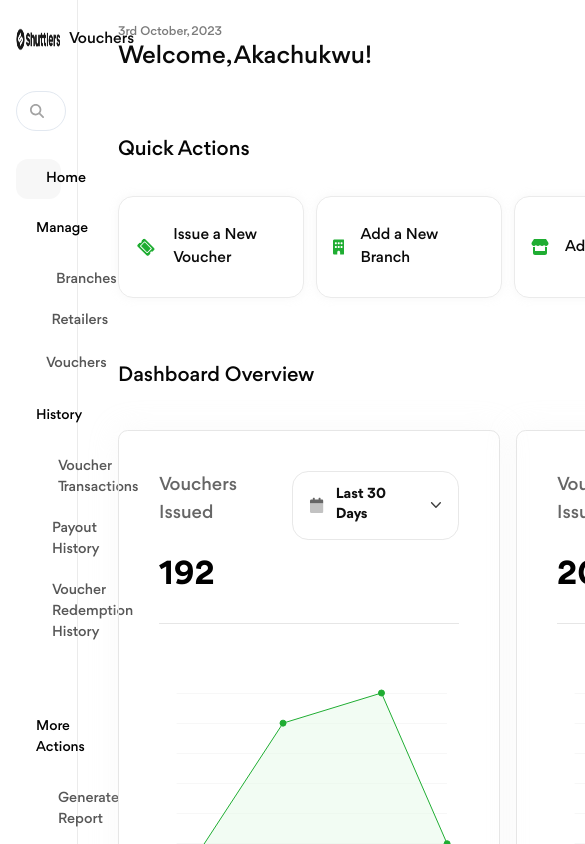
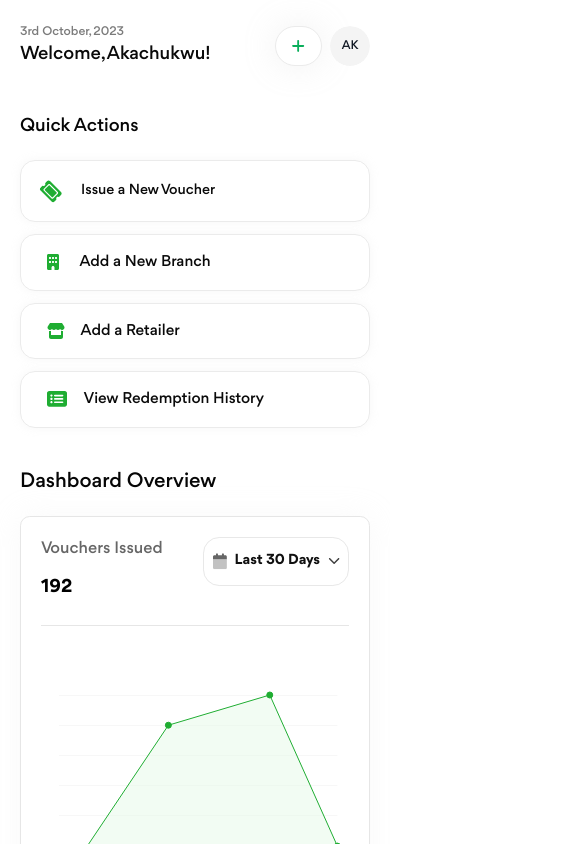
Before and after one commit to OGEmanuel/shuttlers-quick-assessment, a Next.js app: page / in a window 390 px wide. Shown: the top 844 px of the page, 585 px wide, since content can reach past the window. Built offline with nearby package versions, Linux system fonts and the light colour scheme.

Commit message:
Main Content responsive

```diff
--- a/app/globals.css
+++ b/app/globals.css
@@ -27,6 +27,16 @@
   font-style: normal;
 }
 
+.scroll::-webkit-scrollbar {
+  display: none;
+}
+
+/* Hide scrollbar for IE, Edge and Firefox */
+.scroll {
+  -ms-overflow-style: none;  /* IE and Edge */
+  scrollbar-width: none;  /* Firefox */
+}
+
 body {
   font-family: "Gordita", sans-serif;
   /* color: rgb(247, 247, 247, 0.5); */
--- a/app/main-content.tsx
+++ b/app/main-content.tsx
@@ -76,59 +76,67 @@ const MainContent = () => {
   };
 
   return (
-    <section className="px-10">
+    <section className="md:px-10 px-5 w-full col-start-2 overflow-x-hidden max-w-[40rem] mx-auto md:max-w-none lg:max-w-[60rem] xl:max-w-none">
       <div className="flex justify-between items-center py-6">
-        <div>
+        <div className="md:block flex flex-col">
           <p className="text-[#7B7B7B] text-xs">3rd October, 2023</p>
-          <h1 className="text-2xl text-[#0A0A0A]">Welcome, Akachukwu!</h1>
+          <h1 className="md:text-2xl text-lg text-[#0A0A0A]">
+            Welcome, Akachukwu!
+          </h1>
         </div>
-        <div className="flex gap-7">
-          <Button className="bg-white text-[#060606] hover:bg-[#F4F4F4] hover:border-transparent gap-2 border border-[#EBEBEB] rounded-3xl shadow-[0px_0px_32px_0px_rgba(204,204,204,0.25)]">
+        <div className="flex gap-2 md:gap-7">
+          <Button className="bg-white text-xs md:text-[0.95rem] text-[#060606] hover:bg-[#F4F4F4] hover:border-transparent gap-2 border border-[#EBEBEB] rounded-full md:rounded-3xl shadow-[0px_0px_32px_0px_rgba(204,204,204,0.25)]">
             <AddIcon />
-            <p>Create New</p>
+            <p className="hidden md:block">Create New</p>
           </Button>
           <Avatar>
             <AvatarImage src="" />
-            <AvatarFallback className="bg-[#F4F4F4]">AK</AvatarFallback>
+            <AvatarFallback className="bg-[#F4F4F4] text-xs md:text-[0.95rem] text-[#101723]">
+              AK
+            </AvatarFallback>
           </Avatar>
         </div>
       </div>
-      <div className="pt-10 w-full mb-16">
-        <p className="text-xl mb-8 text-[#060606]">Quick Actions</p>
+      <div className="md:pt-10 pt-5 w-full mb-10 md:mb-16">
+        <p className="md:text-xl text-lg md:mb-8 mb-5 text-[#060606]">
+          Quick Actions
+        </p>
 
-        <div className="flex gap-3 w-full text-[#0A0A0A]">
+        <div className="flex gap-3 w-full text-[#0A0A0A] flex-wrap">
           <div className="flex items-center w-full gap-4 border border-[#EBEBEB] py-4 px-4 shadow-[0px_0px_8px_0px_rgba(224,224,224,0.25)] rounded-[15px]">
             <IssueIcon />
-            <p className="text-[0.94rem]">Issue a New Voucher</p>
+            <p className="md:text-[0.94rem] text-sm">Issue a New Voucher</p>
           </div>
-          <div className="flex items-center w-full gap-4 border border-[#EBEBEB] py-4 px-4 shadow-[0px_0px_8px_0px_rgba(224,224,224,0.25)] rounded-[15px]">
+          <div className="flex items-center w-full md:gap-4 gap-5 border border-[#EBEBEB] py-4 px-[1.65rem] md:px-4 shadow-[0px_0px_8px_0px_rgba(224,224,224,0.25)] rounded-[15px]">
             <BranchIcon />
             <p className="text-[0.94rem]">Add a New Branch</p>
           </div>
-          <div className="flex items-center w-full gap-4 border border-[#EBEBEB] py-4 px-4 shadow-[0px_0px_8px_0px_rgba(224,224,224,0.25)] rounded-[15px]">
+          <div className="flex items-center w-full gap-4 border border-[#EBEBEB] py-4 px-[1.6rem] md:px-4 shadow-[0px_0px_8px_0px_rgba(224,224,224,0.25)] rounded-[15px]">
             <RetailerIcon />
             <p className="text-[0.94rem]">Add a Retailer</p>
           </div>
-          <div className="flex items-center w-full gap-4 border border-[#EBEBEB] py-4 px-4 shadow-[0px_0px_8px_0px_rgba(224,224,224,0.25)] rounded-[15px]">
+          <div className="flex items-center w-full gap-4 border border-[#EBEBEB] py-4 md:px-4 px-[1.65rem] shadow-[0px_0px_8px_0px_rgba(224,224,224,0.25)] rounded-[15px]">
             <ViewRedempIcon />
             <p className="text-[0.94rem]">View Redemption History</p>
           </div>
         </div>
       </div>
 
-      <div className="w-full pb-[16.4rem]">
-        <p className="mb-10 text-[#060606] text-xl">Dashboard Overview</p>
+      <div className="w-full pb-40 md:pb-[16.4rem]">
+        <p className="md:mb-10 mb-5 text-[#060606] text-xl">
+          Dashboard Overview
+        </p>
 
-        <div className="flex gap-4 w-full">
-          <div className="p-10 border-[#E6E6E6] border-[1.215px] rounded-[9.717px] shadow-[0px_0px_29.15122px_0px_rgba(235,235,235,0.25)] w-full">
+        <div className="flex flex-wrap gap-4 w-full">
+          <div className="md:p-10 p-5 border-[#E6E6E6] border-[1.215px] rounded-[9.717px] shadow-[0px_0px_29.15122px_0px_rgba(235,235,235,0.25)] w-full">
             <div className="flex justify-between items-start border-b-[#E6E6E6] border-b-[1.215px] pb-6 mb-16">
-              <div className="flex flex-col gap-6">
-                <p className="text-lg text-[#666666] font-medium">
+              <div className="flex flex-col gap-3 md:gap-6">
+                <p className="md:text-lg text-base text-[#666666] font-medium">
                   Vouchers Issued
                 </p>
-                <p className="font-bold text-[2rem]">192</p>
+                <p className="font-bold text-lg md:text-[2rem]">192</p>
               </div>
-              <div className="flex items-center gap-3 px-4 py-[0.85rem] border-[1.767px] border-[#E8E8E8] rounded-[16.154px] cursor-pointer hover:bg-[#F4F4F4]">
+              <div className="flex items-center md:gap-3 gap-2 md:px-4 px-2 py-[0.85rem] border-[1.767px] border-[#E8E8E8] rounded-[16.154px] cursor-pointer hover:bg-[#F4F4F4]">
                 <CalendarIcon />
                 <p className="text-[#101010] font-bold text-sm">Last 30 Days</p>
                 <CaretDown />
@@ -139,15 +147,15 @@ const MainContent = () => {
             </div>
           </div>
 
-          <div className="p-10 border-[#E6E6E6] border-[1.215px] rounded-[9.717px] shadow-[0px_0px_29.15122px_0px_rgba(235,235,235,0.25)] w-full">
+          <div className="md:p-10 p-5 border-[#E6E6E6] border-[1.215px] rounded-[9.717px] shadow-[0px_0px_29.15122px_0px_rgba(235,235,235,0.25)] w-full">
             <div className="flex justify-between items-start border-b-[#E6E6E6] border-b-[1.215px] pb-6 mb-16">
-              <div className="flex flex-col gap-6">
-                <p className="text-lg text-[#666666] font-medium">
+              <div className="flex flex-col gap-3 md:gap-6">
+                <p className="md:text-lg text-base text-[#666666] font-medium">
                   Vouchers Issued
                 </p>
-                <p className="font-bold text-[2rem]">200</p>
+                <p className="font-bold text-lg md:text-[2rem]">200</p>
               </div>
-              <div className="flex items-center gap-3 px-4 py-[0.85rem] border-[1.767px] border-[#E8E8E8] rounded-[16.154px] cursor-pointer hover:bg-[#F4F4F4]">
+              <div className="flex items-center md:gap-3 gap-2 md:px-4 px-2 py-[0.85rem] border-[1.767px] border-[#E8E8E8] rounded-[16.154px] cursor-pointer hover:bg-[#F4F4F4]">
                 <CalendarIcon />
                 <p className="text-[#101010] font-bold text-sm">Last 30 Days</p>
                 <CaretDown />
--- a/app/page.tsx
+++ b/app/page.tsx
@@ -3,7 +3,7 @@ import MainContent from "./main-content";
 
 export default function Home() {
   return (
-    <section className="max-w-[1728px] grid grid-cols-[20%,_1fr]">
+    <section className="max-w-[1728px] xl:grid grid-cols-[20%,_1fr] gap-10">
       <Sidebar />
       <MainContent />
     </section>
--- a/app/sidebar.tsx
+++ b/app/sidebar.tsx
@@ -14,7 +14,7 @@ import SettingIcon from "./icons/setting-icon";
 
 const Sidebar = () => {
   return (
-    <nav className="px-4 py-7 border-r border-[#EBEBEB] min-h-screen">
+    <nav className="px-4 py-7 border-r border-[#EBEBEB] hidden xl:block h-screen scroll fixed overflow-auto">
       <div className="flex gap-2 mb-10">
         <Image src={logo} priority alt="logo" />
         <p className="text-[0.94rem] font-medium text-[#0A0A0A]">Vouchers</p>
```
